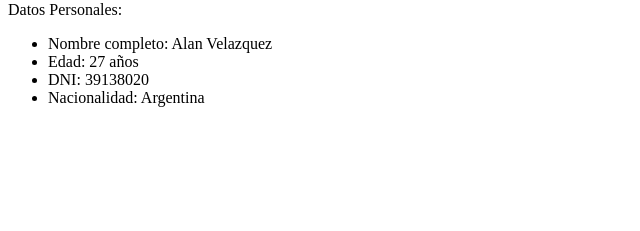
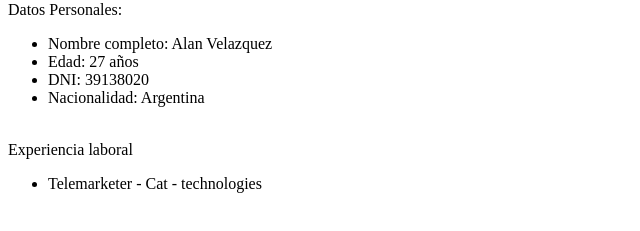
Before and after one commit to alanVelazquez14/clase-4-cv-alan, a plain HTML site: page index.html in a window 1280 px wide. Shown: the part 79-310 px from the top of the page, without its empty margins (0-640 px from the left). Drawn offline with Linux system fonts and the light colour scheme.

Commit message:
Agregué experiencia laboral

```diff
--- a/index.html
+++ b/index.html
@@ -15,5 +15,11 @@
             <li>Nacionalidad: Argentina</li>
         </ul>
     </nav>
+    <br>
+    <nav>Experiencia laboral
+        <ul>
+            <li>Telemarketer - Cat - technologies</li>
+        </ul>
+    </nav>
 </body>
 </html>
```
